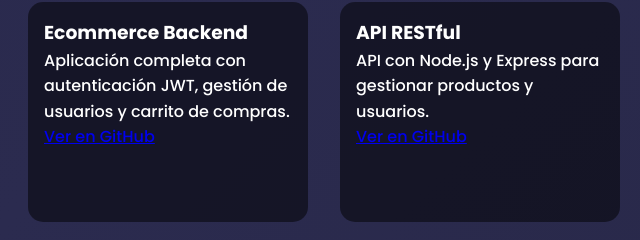
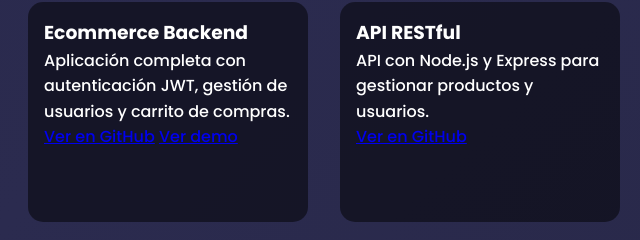
Before and after one commit to laugomez09/portafolio, a plain HTML site: page index.html in a window 1280 px wide. Shown: the part 1640-1880 px from the top of the page, 628-1268 px from the left. Drawn offline with Linux system fonts and the light colour scheme.

Commit message:
Arreglo en index.html en los proyectos

```diff
--- a/index.html
+++ b/index.html
@@ -101,6 +101,7 @@
           <h3>Ecommerce Backend</h3>
           <p>Aplicación completa con autenticación JWT, gestión de usuarios y carrito de compras.</p>
           <a href="https://github.com/laugomez09/Backend" target="_blank">Ver en GitHub</a>
+          <a href="https://backend-ecommerce-ylku.onrender.com/login" target="_blank">Ver demo</a>
         </article>
 
         <!-- Proyecto API RESTful -->
```
